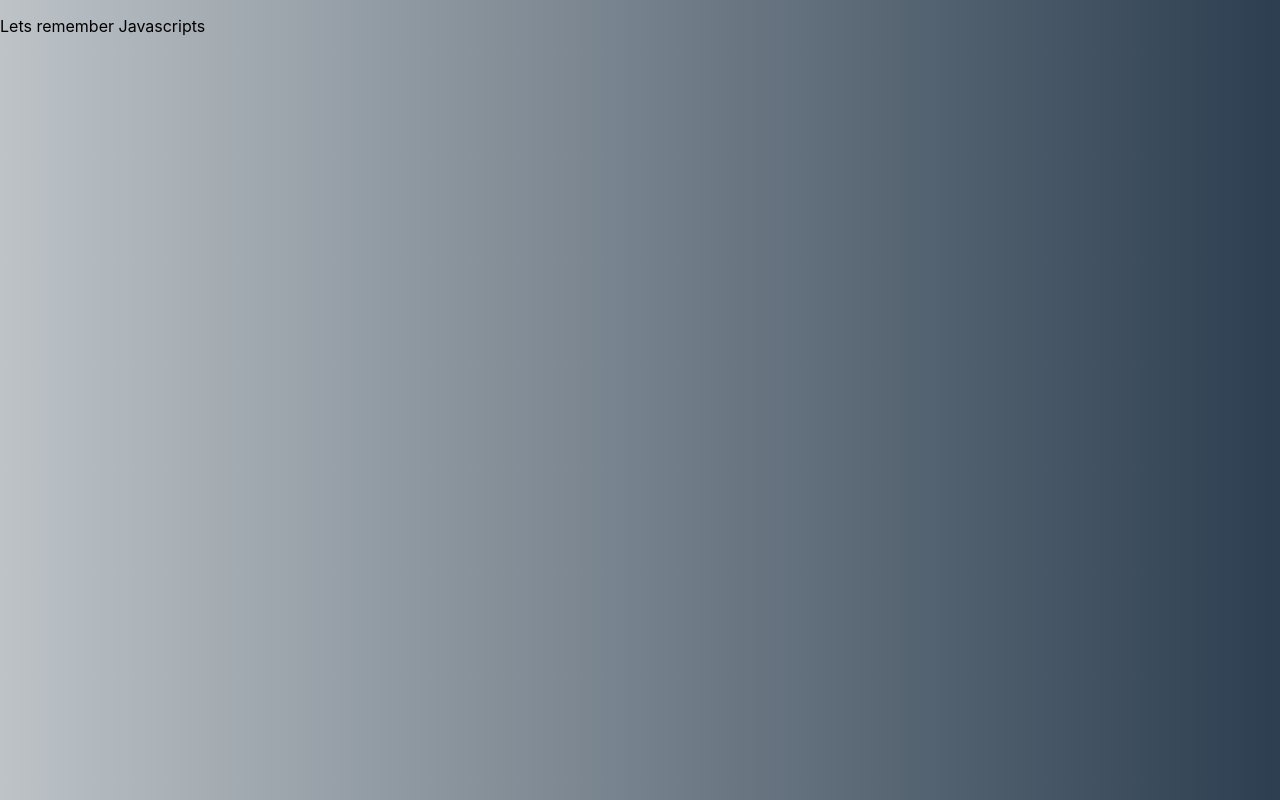
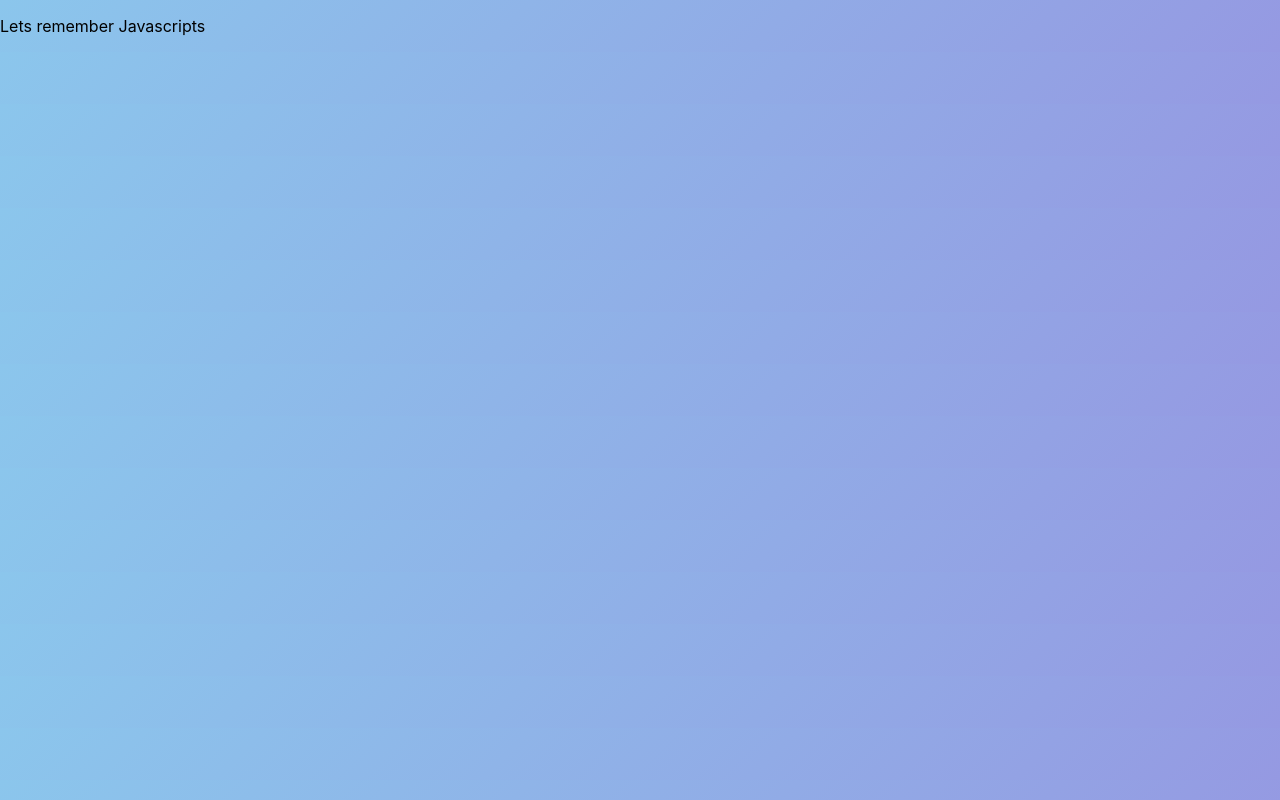
Before and after one commit to errne/React-static-forms, a React (Create React App) app: page / in a window 1280 px wide. Built offline with nearby package versions, Linux system fonts and the light colour scheme.

Commit message:
new gradient

```diff
--- a/src/App.js
+++ b/src/App.js
@@ -2,8 +2,7 @@ import React, { Component } from 'react';
 import {BrowserRouter as Router,Route,Link} from 'react-router-dom';
 import logo from './logo.svg';
 import Home from './components/pages/Home.js';
-import './App.css';
-
+// import './App.css';
 import './css/forms_style.css';
 
 class App extends Component {
--- a/src/css/forms_style.css
+++ b/src/css/forms_style.css
@@ -9,7 +9,6 @@
 
 .pink {
   background: pink;
-  /* color:pink; */
 }
 
 /* Real CSS starts here */
@@ -17,9 +16,8 @@
 
 body{
 
-  background: #bdc3c7;  /* fallback for old browsers */
-  background: -webkit-linear-gradient(to left, #2c3e50, #bdc3c7);  /* Chrome 10-25, Safari 5.1-6 */
-  background: linear-gradient(to left, #2c3e50, #bdc3c7); /* W3C, IE 10+/ Edge, Firefox 16+, Chrome 26+, Opera 12+, Safari 7+ */
+  background-color: #8BC6EC;
+  background-image: linear-gradient(135deg, #8BC6EC 0%, #9599E2 100%);
 
 }
 
```
